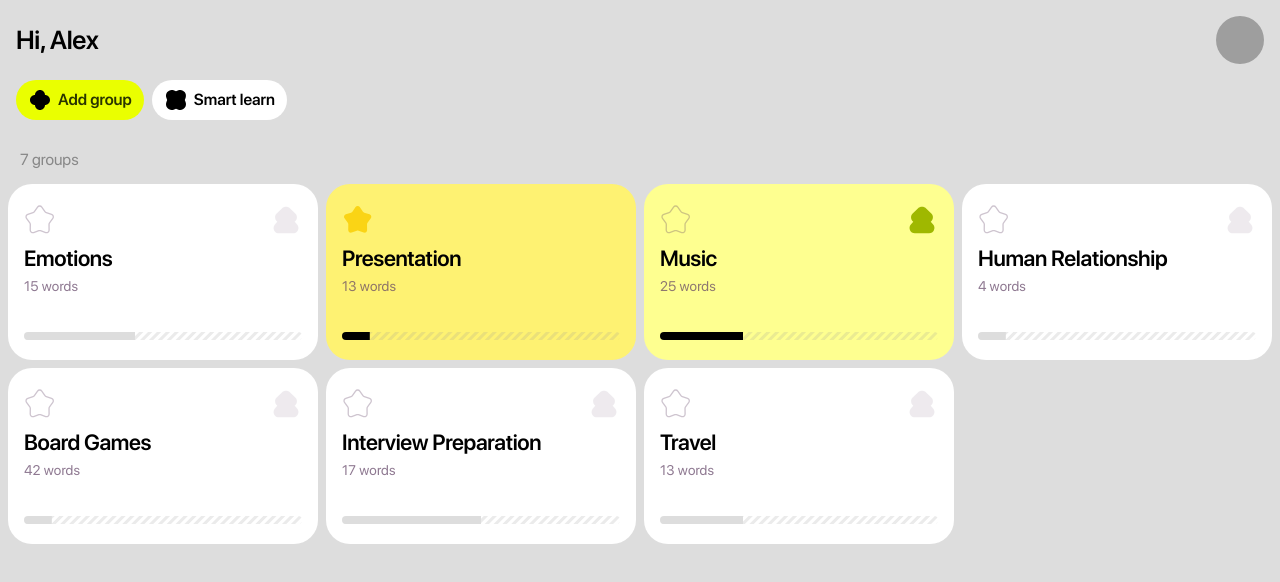
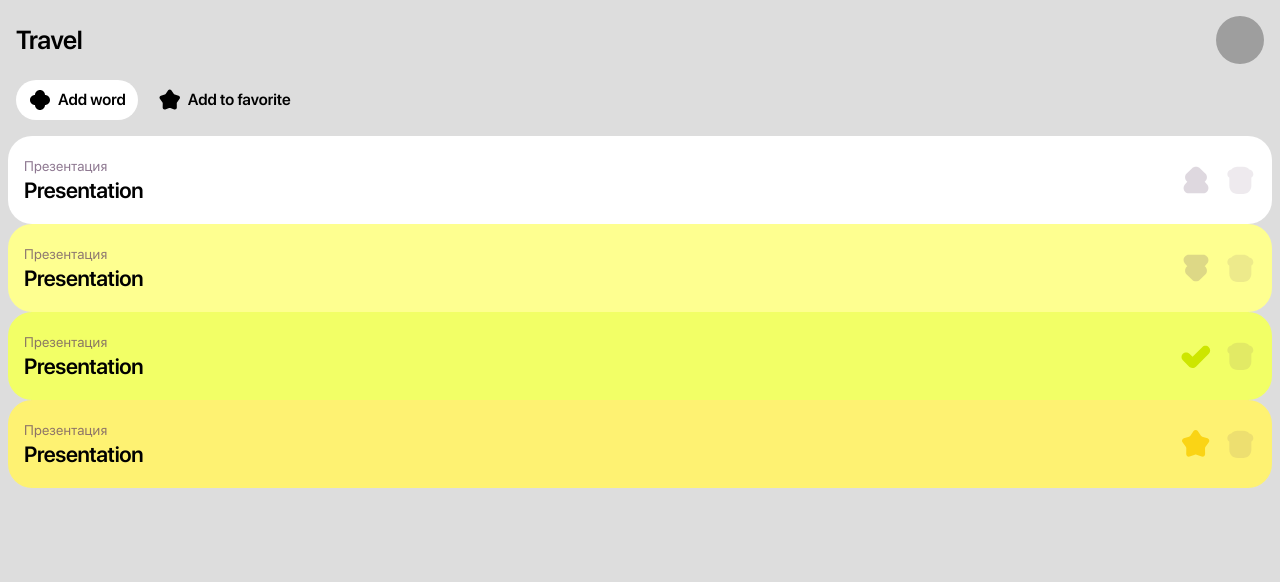
Before and after one commit to ux-button/starwordy-app, a React (Vite) app: page / in a window 1280 px wide. Shown: the top 582 px of the page. Built offline with nearby package versions, Linux system fonts and the light colour scheme; grey boxes are pictures that could not be loaded.

Commit message:
Add: Word cell component

```diff
--- a/src/ComponentsLibrary.jsx
+++ /dev/null
@@ -1,24 +0,0 @@
-import { Button } from "./components/Button"
-import { GroupCell } from "./components/GroupCell"
-
-const ComponentLibrary = () => {
-  return (
-    <div className="bg-mono-200">
-      <Button type='primary' size='main'>Лучшие моменты</Button>
-      <div className="grid grid-cols-2 sm:grid-cols-3 gap-2">
-        <GroupCell groupName='Super Best Words' words='12' learningCurve='4' isRaised={true} isStarred={false} />
-        <GroupCell groupName='Super Best Words' words='34' learningCurve='6' isRaised={false} isStarred={false} />
-        <GroupCell groupName='Super Best Words' words='3' learningCurve='2' isRaised={false} isStarred={true} />
-        <GroupCell groupName='Super Best Words' words='27' learningCurve='2' isRaised={false} isStarred={false} />
-        <GroupCell groupName='Super Best Words' words='31' learningCurve='2' isRaised={true} isStarred={false} />
-        <GroupCell groupName='Super Best Words' words='12' learningCurve='4' isRaised={false} isStarred={false} />
-        <GroupCell groupName='Super Best Words' words='34' learningCurve='6' isRaised={false} isStarred={false} />
-        <GroupCell groupName='Super Best Words' words='34' learningCurve='6' isRaised={true} isStarred={false} />
-        <GroupCell groupName='Super Best Words' words='3' learningCurve='2' isRaised={false} isStarred={false} />
-        <GroupCell groupName='Super Best Words' words='27' learningCurve='2' isRaised={true} isStarred={false} />
-      </div>
-    </div>
-  )
-}
-
-export { ComponentLibrary }
--- /dev/null
+++ b/src/components/WordCell.jsx
@@ -0,0 +1,58 @@
+import { Icon } from './Icon';
+
+const WordCell = ({ word, definition, isStarred, isRaised, isCompleted }) => {
+  return (
+    <div
+      className={
+        !isRaised && !isCompleted && !isStarred
+          ? 'rounded-3xl bg-white px-4 py-5'
+          : isRaised && !isCompleted && !isStarred
+            ? 'rounded-3xl bg-lime-200 px-4 py-5'
+            : !isRaised && isCompleted && !isStarred
+              ? 'rounded-3xl bg-canary-300 px-4 py-5'
+              : !isRaised && !isCompleted && isStarred
+                ? 'rounded-3xl bg-daisy-200 px-4 py-5'
+                : null
+      }
+    >
+      <div className="flex justify-between">
+        <section>
+          <div className="font-stwRegular text-t-default text-whisper-900 opacity-70">
+            {definition}
+          </div>
+          <div className="font-stwSemibold text-t-subsection text-black">
+            {word}
+          </div>
+        </section>
+        <section className="flex items-center justify-between gap-3">
+          {!isRaised && !isCompleted && !isStarred ? (
+            <>
+              <Icon type="rise" style="size-8 fill-whisper-900 opacity-20" />
+              <Icon type="trash" style="size-8 fill-whisper-900 opacity-10" />
+            </>
+          ) : isRaised && !isCompleted && !isStarred ? (
+            <>
+              <Icon
+                type="decrease"
+                style="size-8 fill-whisper-900 opacity-20"
+              />
+              <Icon type="trash" style="size-8 fill-whisper-900 opacity-10" />
+            </>
+          ) : !isRaised && isCompleted && !isStarred ? (
+            <>
+              <Icon type="tick" style="size-8 fill-lime-500" />
+              <Icon type="trash" style="size-8 fill-whisper-900 opacity-10" />
+            </>
+          ) : !isRaised && !isCompleted && isStarred ? (
+            <>
+              <Icon type="star" style="size-8 fill-daisy-400" />
+              <Icon type="trash" style="size-8 fill-whisper-900 opacity-10" />
+            </>
+          ) : null}
+        </section>
+      </div>
+    </div>
+  );
+};
+
+export { WordCell };
--- /dev/null
+++ b/src/layouts/ComponentsLibrary.jsx
@@ -0,0 +1,86 @@
+import { Button } from '../components/Button';
+import { GroupCell } from '../components/GroupCell';
+
+const ComponentLibrary = () => {
+  return (
+    <div className="bg-mono-200">
+      <Button type="primary" size="main">
+        Лучшие моменты
+      </Button>
+      <div className="grid grid-cols-2 gap-2 sm:grid-cols-3">
+        <GroupCell
+          groupName="Super Best Words"
+          words="12"
+          learningCurve="4"
+          isRaised={true}
+          isStarred={false}
+        />
+        <GroupCell
+          groupName="Super Best Words"
+          words="34"
+          learningCurve="6"
+          isRaised={false}
+          isStarred={false}
+        />
+        <GroupCell
+          groupName="Super Best Words"
+          words="3"
+          learningCurve="2"
+          isRaised={false}
+          isStarred={true}
+        />
+        <GroupCell
+          groupName="Super Best Words"
+          words="27"
+          learningCurve="2"
+          isRaised={false}
+          isStarred={false}
+        />
+        <GroupCell
+          groupName="Super Best Words"
+          words="31"
+          learningCurve="2"
+          isRaised={true}
+          isStarred={false}
+        />
+        <GroupCell
+          groupName="Super Best Words"
+          words="12"
+          learningCurve="4"
+          isRaised={false}
+          isStarred={false}
+        />
+        <GroupCell
+          groupName="Super Best Words"
+          words="34"
+          learningCurve="6"
+          isRaised={false}
+          isStarred={false}
+        />
+        <GroupCell
+          groupName="Super Best Words"
+          words="34"
+          learningCurve="6"
+          isRaised={true}
+          isStarred={false}
+        />
+        <GroupCell
+          groupName="Super Best Words"
+          words="3"
+          learningCurve="2"
+          isRaised={false}
+          isStarred={false}
+        />
+        <GroupCell
+          groupName="Super Best Words"
+          words="27"
+          learningCurve="2"
+          isRaised={true}
+          isStarred={false}
+        />
+      </div>
+    </div>
+  );
+};
+
+export { ComponentLibrary };
--- /dev/null
+++ b/src/layouts/WordsInGroupScreen.jsx
@@ -0,0 +1,56 @@
+import { randomWords } from '../mocksData';
+import { useState } from 'react';
+import { MenuTitle } from '../compositions/MenuTitle';
+import { Button } from '../components/Button';
+import { Icon } from '../components/Icon';
+import { WordCell } from '../components/WordCell';
+
+const WordsInGroupScreen = () => {
+  const [words, setWords] = useState(randomWords);
+
+  return (
+    <div className="h-screen space-y-4 bg-mono-200 pt-4">
+      <MenuTitle title="Travel" />
+      <section className="flex items-center gap-2 px-4">
+        <Button type="secondary" size="main">
+          <Icon type="plus" style="size-6" /> Add word
+        </Button>
+        <Button type="ghost" size="main">
+          <Icon type="star" style="size-6" /> Add to favorite
+        </Button>
+      </section>
+      <section className="px-2">
+        <WordCell
+          word="Presentation"
+          definition="Презентация"
+          isRaised={false}
+          isCompleted={false}
+          isStarred={false}
+        />
+        <WordCell
+          word="Presentation"
+          definition="Презентация"
+          isRaised={true}
+          isCompleted={false}
+          isStarred={false}
+        />
+        <WordCell
+          word="Presentation"
+          definition="Презентация"
+          isRaised={false}
+          isCompleted={true}
+          isStarred={false}
+        />
+        <WordCell
+          word="Presentation"
+          definition="Презентация"
+          isRaised={false}
+          isCompleted={false}
+          isStarred={true}
+        />
+      </section>
+    </div>
+  );
+};
+
+export { WordsInGroupScreen };
--- a/src/main.jsx
+++ b/src/main.jsx
@@ -2,10 +2,11 @@ import React from 'react';
 import ReactDOM from 'react-dom/client';
 import './index.css';
 
-import { GroupScreen } from './GroupScreen';
+import { GroupScreen } from './layouts/GroupScreen';
+import { WordsInGroupScreen } from './layouts/WordsInGroupScreen';
 
 ReactDOM.createRoot(document.getElementById('root')).render(
   <React.StrictMode>
-    <GroupScreen />
+    <WordsInGroupScreen />
   </React.StrictMode>,
 );
--- /dev/null
+++ b/src/mocksData.js
@@ -0,0 +1,74 @@
+const randomWords = [
+  {
+    word: 'Border',
+    definition: 'Граница',
+    isStarred: false,
+    isRaised: false,
+    isCompleted: false,
+  },
+  {
+    word: 'Airplane',
+    definition: 'Самолет',
+    isStarred: false,
+    isRaised: false,
+    isCompleted: false,
+  },
+  {
+    word: 'Embark',
+    definition: 'Посадка в самолет',
+    isStarred: false,
+    isRaised: false,
+    isCompleted: false,
+  },
+  {
+    word: 'Custom',
+    definition: 'Таможня',
+    isStarred: false,
+    isRaised: false,
+    isCompleted: false,
+  },
+  {
+    word: 'Presentation',
+    definition: 'Презентация',
+    isStarred: false,
+    isRaised: false,
+    isCompleted: false,
+  },
+  {
+    word: 'Ticket',
+    definition: 'Билет',
+    isStarred: false,
+    isRaised: false,
+    isCompleted: false,
+  },
+  {
+    word: 'Luggage',
+    definition: 'Багаж',
+    isStarred: false,
+    isRaised: false,
+    isCompleted: false,
+  },
+  {
+    word: 'Passport',
+    definition: 'Паспорт',
+    isStarred: false,
+    isRaised: false,
+    isCompleted: false,
+  },
+  {
+    word: 'Handbag',
+    definition: 'Ручная кладь',
+    isStarred: false,
+    isRaised: false,
+    isCompleted: false,
+  },
+  {
+    word: 'Arrival',
+    definition: 'Прибытие',
+    isStarred: false,
+    isRaised: false,
+    isCompleted: false,
+  },
+];
+
+export { randomWords };
```
Also changed, not shown: src/layouts/GroupScreen.jsx (renamed from src/GroupScreen.jsx, +7 -7 lines).
